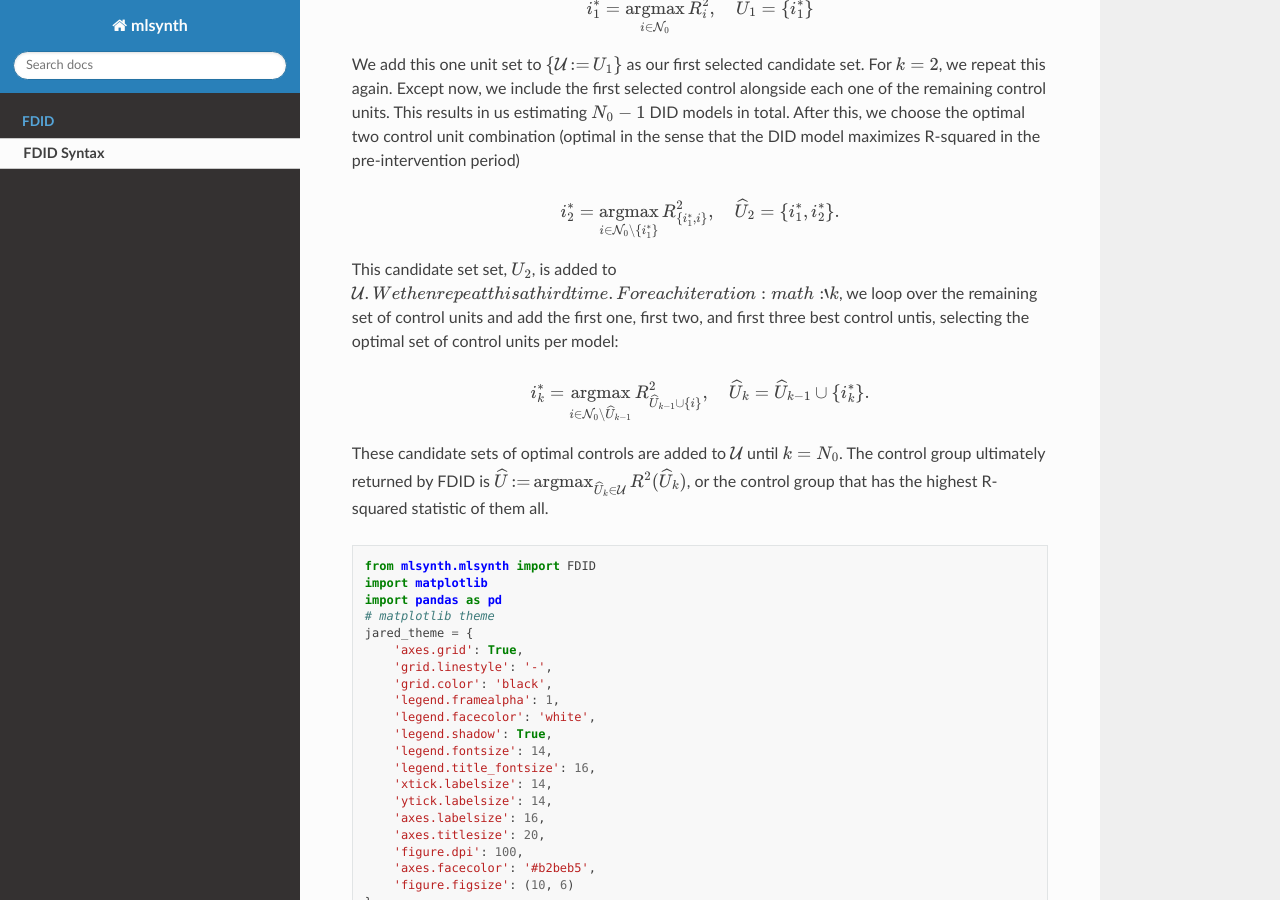
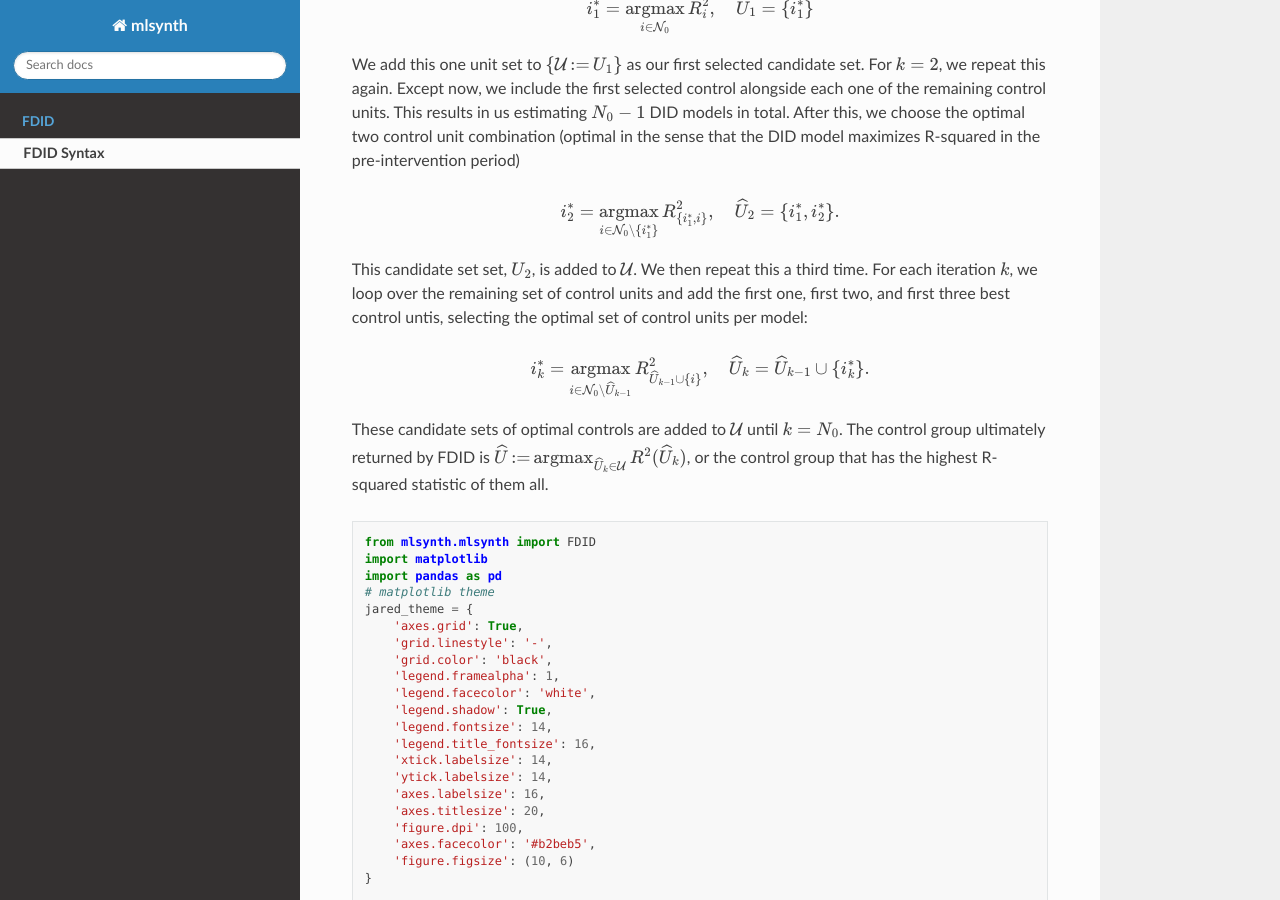
Before and after one commit to jgreathouse9/mlsynth, a Sphinx documentation site: the page built from docs/fdid.rst, in a window 1280 px wide and 900 px high, scrolled down 857 px. Built offline with Sphinx 7.4.7 and the Read the Docs theme 3.1.0, drawn with Linux system fonts in a browser that asks for light colours; pages that are not in the unit, such as notebooks, are missing from menus.

Commit message:
Update fdid.rst

```diff
--- a/docs/fdid.rst
+++ b/docs/fdid.rst
@@ -29,7 +29,7 @@ We add this one unit set to :math:`\{\mathcal{U} \operatorname*{:=} U_1 \}` as o
    i^\ast_2 = \operatorname*{argmax}_{i \in \mathcal{N}_0 \setminus \{i^\ast_1\}} R^2_{\{i^\ast_1, i\}},
    \quad \widehat{U}_2 = \{i^\ast_1, i^\ast_2\}.
 
-This candidate set set, :math:`U_2`, is added to :math:`\mathcal{U}. We then repeat this a third time. For each iteration :math:`k`, we loop over the remaining set of control units and add the first one, first two, and first three best control untis, selecting the optimal set of control units per model:
+This candidate set set, :math:`U_2`, is added to :math:`\mathcal{U}`. We then repeat this a third time. For each iteration :math:`k`, we loop over the remaining set of control units and add the first one, first two, and first three best control untis, selecting the optimal set of control units per model:
 
 .. math::
 
```
